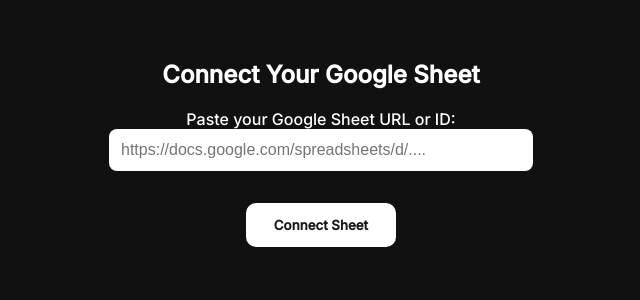
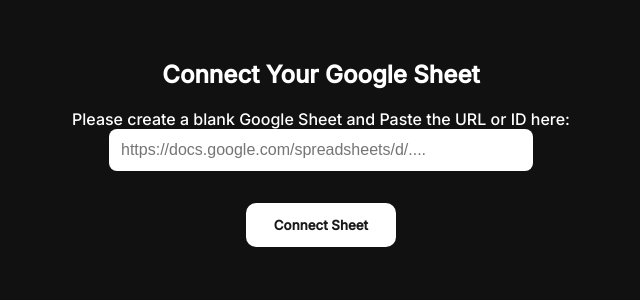
Before and after one commit to benfracz/finyl, a Flask app: template templates/connect_sheet.html in a window 1280 px wide. Shown: the top 300 px of the page, without its empty margins (319-959 px from the left). Run offline with Flask 3, Linux system fonts and the light colour scheme; the template is opened without the code that fills it, so the values that code supplies are empty; parts of the project's set-up code (start-up, migrations or seed data) failed here and were passed over.

Commit message:
Update connect_sheet.html
updated connect sheet instructions

```diff
--- a/templates/connect_sheet.html
+++ b/templates/connect_sheet.html
@@ -13,7 +13,7 @@
   <h2>Connect Your Google Sheet</h2>
   <form method="POST">
     <div>
-      <label>Paste your Google Sheet URL or ID:</label><br>
+      <label>Please create a blank Google Sheet and Paste the URL or ID here:</label><br>
       <input type="text" name="sheet_url" required placeholder="https://docs.google.com/spreadsheets/d/...." />
     </div>
     <button type="submit">Connect Sheet</button>
```
